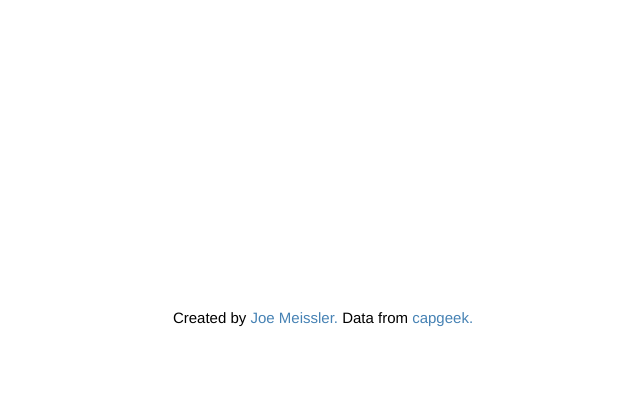
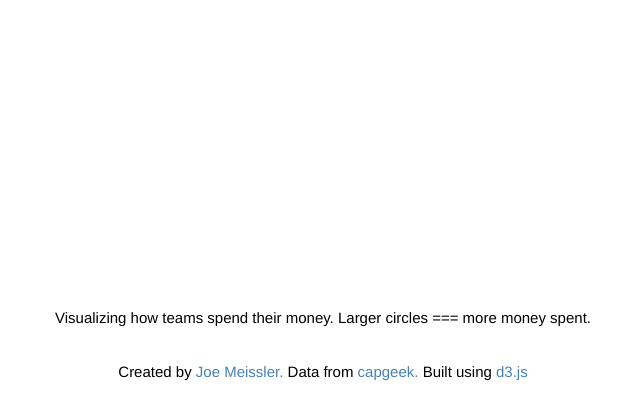
Before and after one commit to stickperson/nhl, a Django app: page / in a window 1280 px wide. Shown: the part 253-673 px from the top of the page, without its empty margins (317-957 px from the left). Run offline with Django 3.2, Linux system fonts and the light colour scheme; parts of the project's set-up code (start-up, migrations or seed data) failed here and were passed over.

Commit message:
added info

```diff
--- a/app/templates/index.html
+++ b/app/templates/index.html
@@ -61,8 +61,11 @@
 
   <div id="footer" class="container">
     <p>
-      Created by <a href="https://github.com/stickperson" target="_blank">Joe Meissler.</a>
+      Visualizing how teams spend their money. Larger circles === more money spent.
+      <br><br><br>
+      Created by <a href="http://linkedin.com/in/meissler" target="_blank">Joe Meissler.</a>
       Data from <a href="http://http://capgeek.com/" target="_blank">capgeek.</a>
+      Built using <a href="http://d3js.org" target="_blank">d3.js</a>
     </p>
   </div>
 </body>
```
